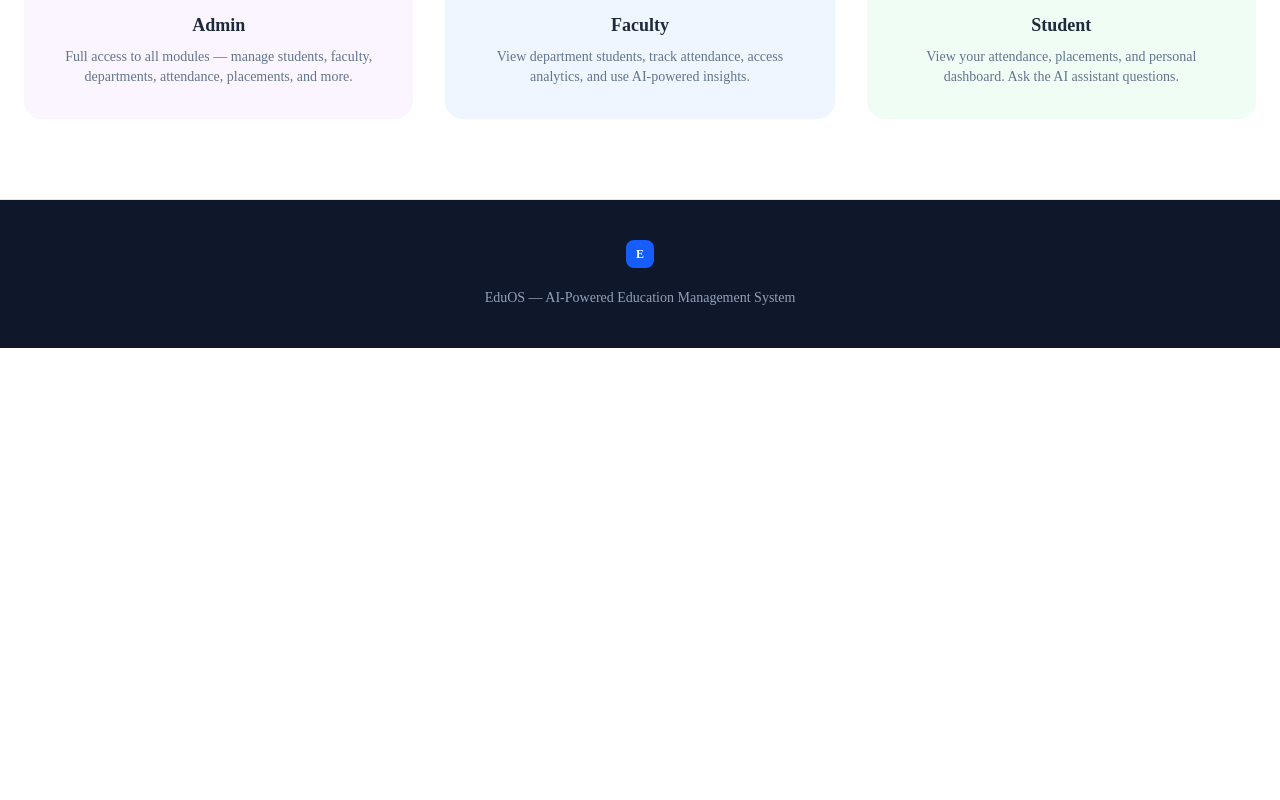
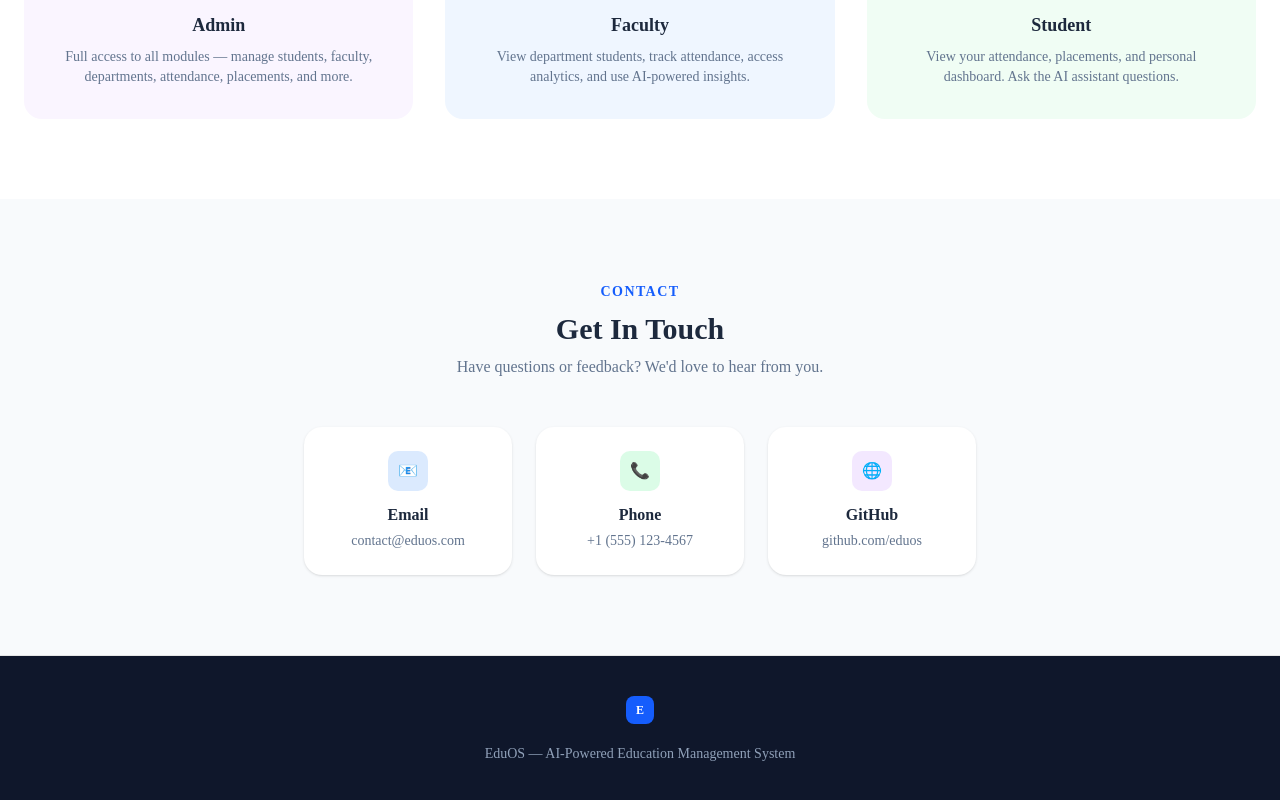
Before and after one commit to Harshith09052004/eduos, a Next.js app in the folder frontend/: page / in a window 1280 px wide. Shown: the part 1806-2606 px from the top of the page. Before the commit the page ends 2154 px from the top, so only its background shows below. Built offline with nearby package versions, Linux system fonts and the light colour scheme.

Commit message:
add contact section to landing page

```diff
--- a/frontend/app/page.tsx
+++ b/frontend/app/page.tsx
@@ -96,6 +96,35 @@ export default function Home() {
         </div>
       </section>
 
+      <section className="bg-slate-50 py-20">
+        <div className="mx-auto max-w-7xl px-6">
+          <div className="mb-4 text-center">
+            <span className="text-sm font-semibold uppercase tracking-widest text-blue-600">Contact</span>
+            <h3 className="mt-2 text-3xl font-bold text-slate-800">Get In Touch</h3>
+            <p className="mt-2 text-slate-500">Have questions or feedback? We&apos;d love to hear from you.</p>
+          </div>
+          <div className="mt-12 mx-auto max-w-2xl">
+            <div className="grid gap-6 sm:grid-cols-3">
+              <div className="rounded-2xl bg-white p-6 text-center shadow-sm transition hover:shadow-md">
+                <div className="mx-auto mb-3 flex h-10 w-10 items-center justify-center rounded-lg bg-blue-100 text-blue-600">📧</div>
+                <h4 className="font-semibold text-slate-800">Email</h4>
+                <p className="mt-1 text-sm text-slate-500">contact@eduos.com</p>
+              </div>
+              <div className="rounded-2xl bg-white p-6 text-center shadow-sm transition hover:shadow-md">
+                <div className="mx-auto mb-3 flex h-10 w-10 items-center justify-center rounded-lg bg-green-100 text-green-600">📞</div>
+                <h4 className="font-semibold text-slate-800">Phone</h4>
+                <p className="mt-1 text-sm text-slate-500">+1 (555) 123-4567</p>
+              </div>
+              <div className="rounded-2xl bg-white p-6 text-center shadow-sm transition hover:shadow-md">
+                <div className="mx-auto mb-3 flex h-10 w-10 items-center justify-center rounded-lg bg-purple-100 text-purple-600">🌐</div>
+                <h4 className="font-semibold text-slate-800">GitHub</h4>
+                <p className="mt-1 text-sm text-slate-500">github.com/eduos</p>
+              </div>
+            </div>
+          </div>
+        </div>
+      </section>
+
       <footer className="border-t bg-slate-900 py-10 text-center text-sm text-slate-400">
         <div className="mx-auto max-w-7xl px-6">
           <div className="mb-2 inline-flex h-7 w-7 items-center justify-center rounded-md bg-blue-600 text-xs font-bold text-white">E</div>
```
